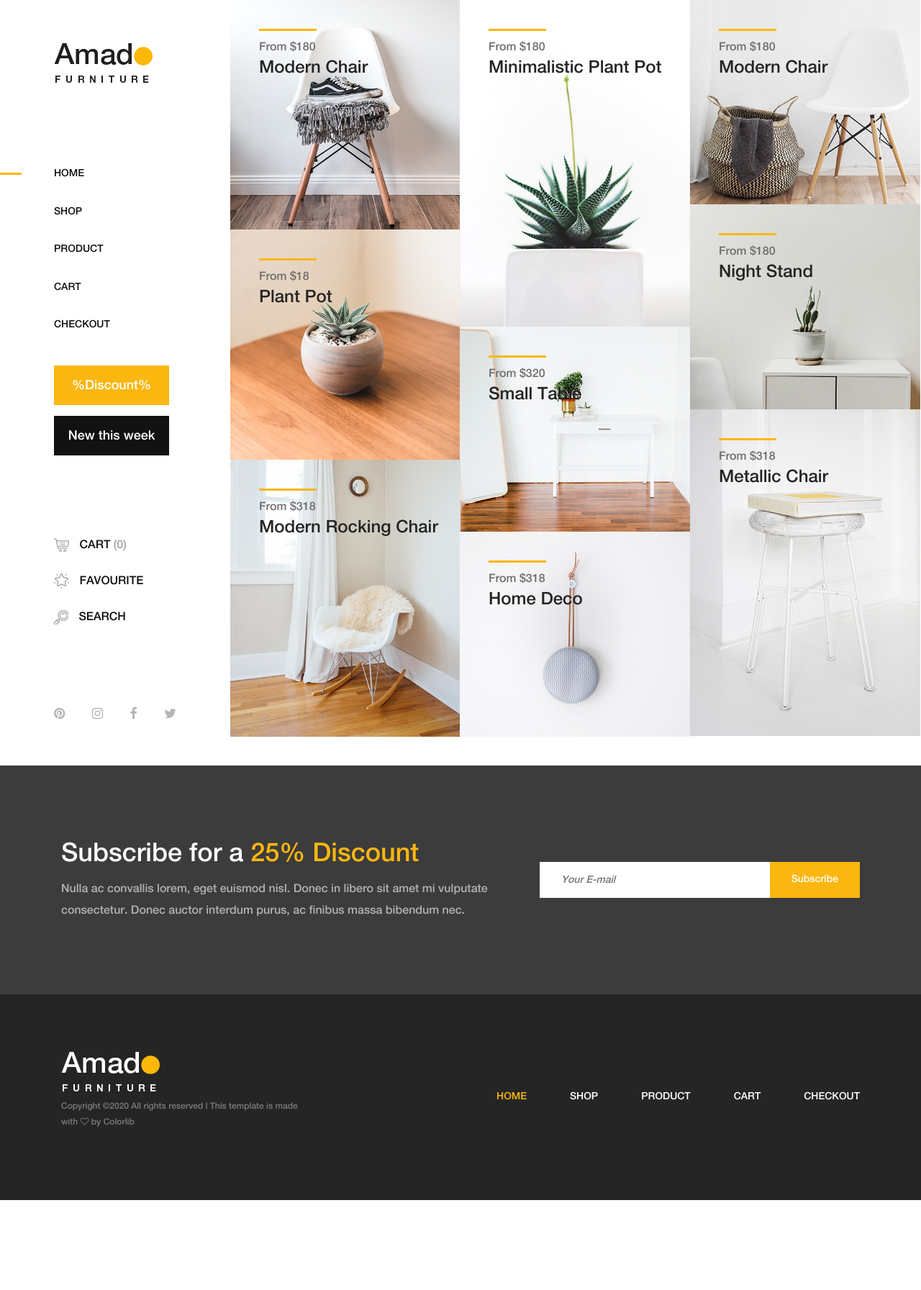
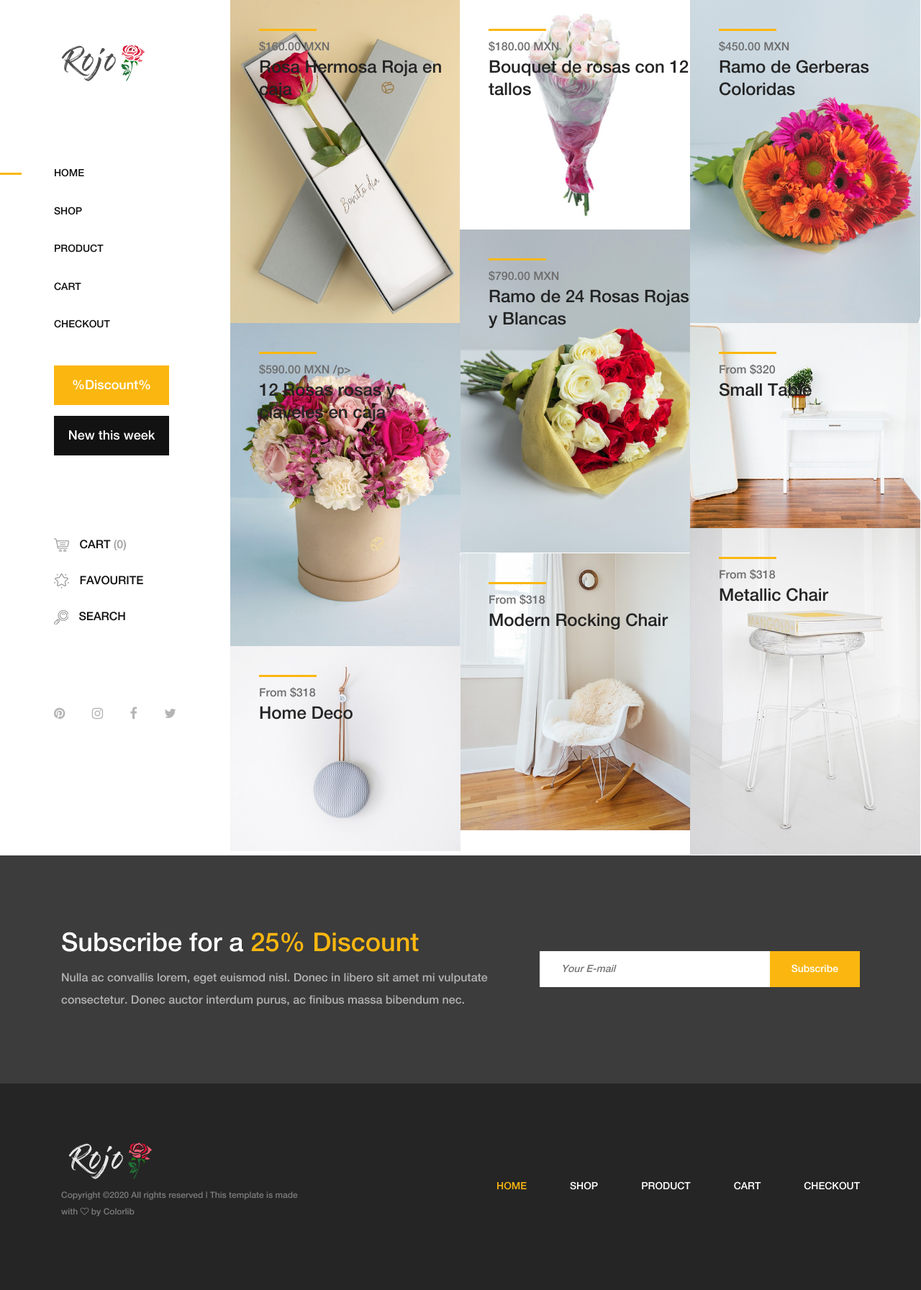
Before and after one commit to jacuba98/Floreria, a Django app: template templates/menu.html in a window 1280 px wide. Shown: the whole page at 72% size. Before the commit the page ends 1668 px from the top, so only its background shows below. Run offline with Django 3.2, Linux system fonts and the light colour scheme; the template is opened without the code that fills it, so the values that code supplies are empty.

Commit message:
Implementacion de imagenes al template menu

```diff
--- a/templates/menu.html
+++ b/templates/menu.html
@@ -9,7 +9,7 @@
     <!-- The above 4 meta tags *must* come first in the head; any other head content must come *after* these tags -->
 
     <!-- Title  -->
-    <title>Amado - Furniture Ecommerce Template | Home</title>
+    <title>Floreria ROJO | Home</title>
 
     <!-- Favicon  -->
     <link rel="icon" href="img/core-img/favicon.ico">
@@ -48,7 +48,7 @@
         <div class="mobile-nav">
             <!-- Navbar Brand -->
             <div class="amado-navbar-brand">
-                <a href="index.html"><img src="img/core-img/logo.png" alt=""></a>
+                <a href="menu.html"><img src="img/core-img/logo.png" alt=""></a>
             </div>
             <!-- Navbar Toggler -->
             <div class="amado-navbar-toggler">
@@ -64,7 +64,7 @@
             </div>
             <!-- Logo -->
             <div class="logo">
-                <a href="index.html"><img src="img/core-img/logo.png" alt=""></a>
+                <a href="menu.html"><img src="img/core-img/logo-Rojo.png" alt=""></a>
             </div>
             <!-- Amado Nav -->
             <nav class="amado-nav">
@@ -108,8 +108,8 @@
                         <!-- Hover Content -->
                         <div class="hover-content">
                             <div class="line"></div>
-                            <p>From $180</p>
-                            <h4>Modern Chair</h4>
+                            <p>$160.00 MXN</p>
+                            <h4>Rosa Hermosa Roja en caja</h4>
                         </div>
                     </a>
                 </div>
@@ -121,8 +121,8 @@
                         <!-- Hover Content -->
                         <div class="hover-content">
                             <div class="line"></div>
-                            <p>From $180</p>
-                            <h4>Minimalistic Plant Pot</h4>
+                            <p>$180.00 MXN</p>
+                            <h4>Bouquet de rosas con 12 tallos</h4>
                         </div>
                     </a>
                 </div>
@@ -134,8 +134,8 @@
                         <!-- Hover Content -->
                         <div class="hover-content">
                             <div class="line"></div>
-                            <p>From $180</p>
-                            <h4>Modern Chair</h4>
+                            <p>$450.00 MXN</p>
+                            <h4>Ramo de Gerberas Coloridas</h4>
                         </div>
                     </a>
                 </div>
@@ -147,8 +147,8 @@
                         <!-- Hover Content -->
                         <div class="hover-content">
                             <div class="line"></div>
-                            <p>From $180</p>
-                            <h4>Night Stand</h4>
+                            <p>$790.00 MXN</p>
+                            <h4>Ramo de 24 Rosas Rojas y Blancas</h4>
                         </div>
                     </a>
                 </div>
@@ -160,8 +160,8 @@
                         <!-- Hover Content -->
                         <div class="hover-content">
                             <div class="line"></div>
-                            <p>From $18</p>
-                            <h4>Plant Pot</h4>
+                            <p>$590.00 MXN /p>
+                            <h4>12 Rosas rosas y claveles en caja</h4>
                         </div>
                     </a>
                 </div>
@@ -257,7 +257,7 @@
                     <div class="single_widget_area">
                         <!-- Logo -->
                         <div class="footer-logo mr-50">
-                            <a href="index.html"><img src="img/core-img/logo2.png" alt=""></a>
+                            <a href="menu.html"><img src="img/core-img/logo2-Rojo.png" alt=""></a>
                         </div>
                         <!-- Copywrite Text -->
                         <p class="copywrite"><!-- Link back to Colorlib can't be removed. Template is licensed under CC BY 3.0. -->
```
Also changed, not shown: templates/img/bg-img/1.jpg, templates/img/bg-img/2.jpg, templates/img/bg-img/3.jpg, templates/img/bg-img/4.jpg, templates/img/bg-img/5.jpg, templates/img/core-img/logo-Rojo.png (added), templates/img/core-img/logo2-Rojo.png (added).
